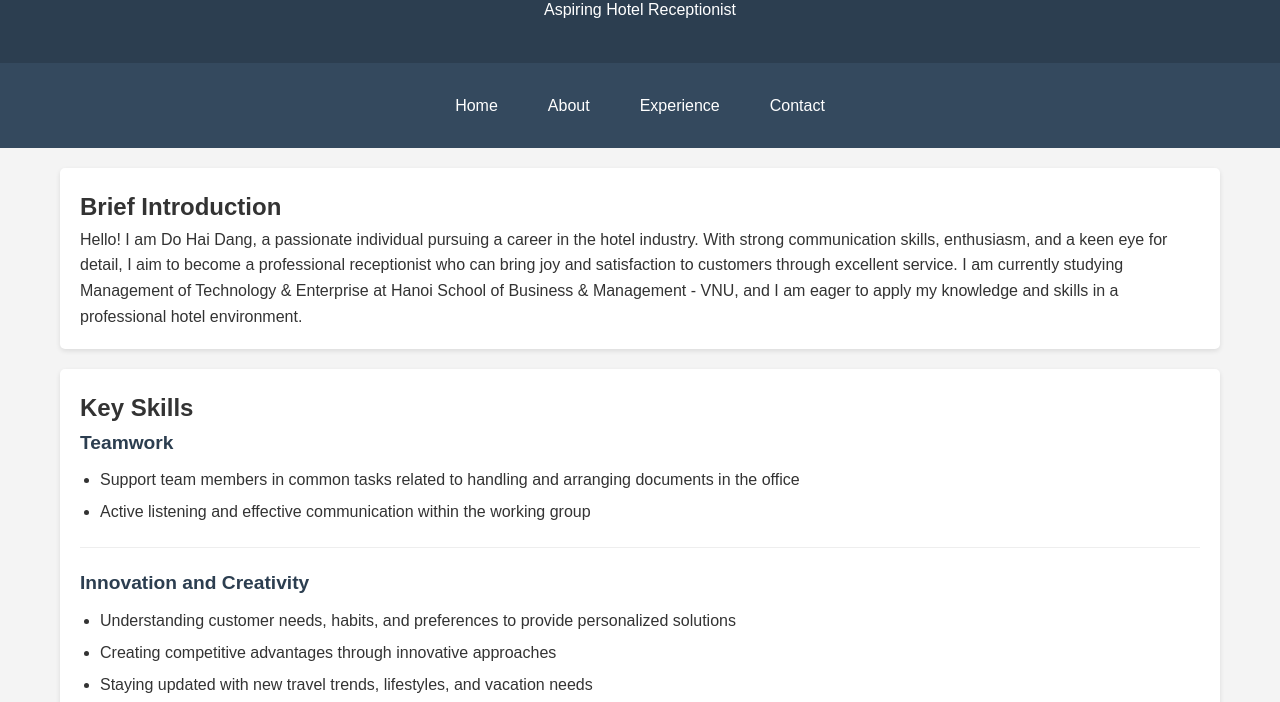
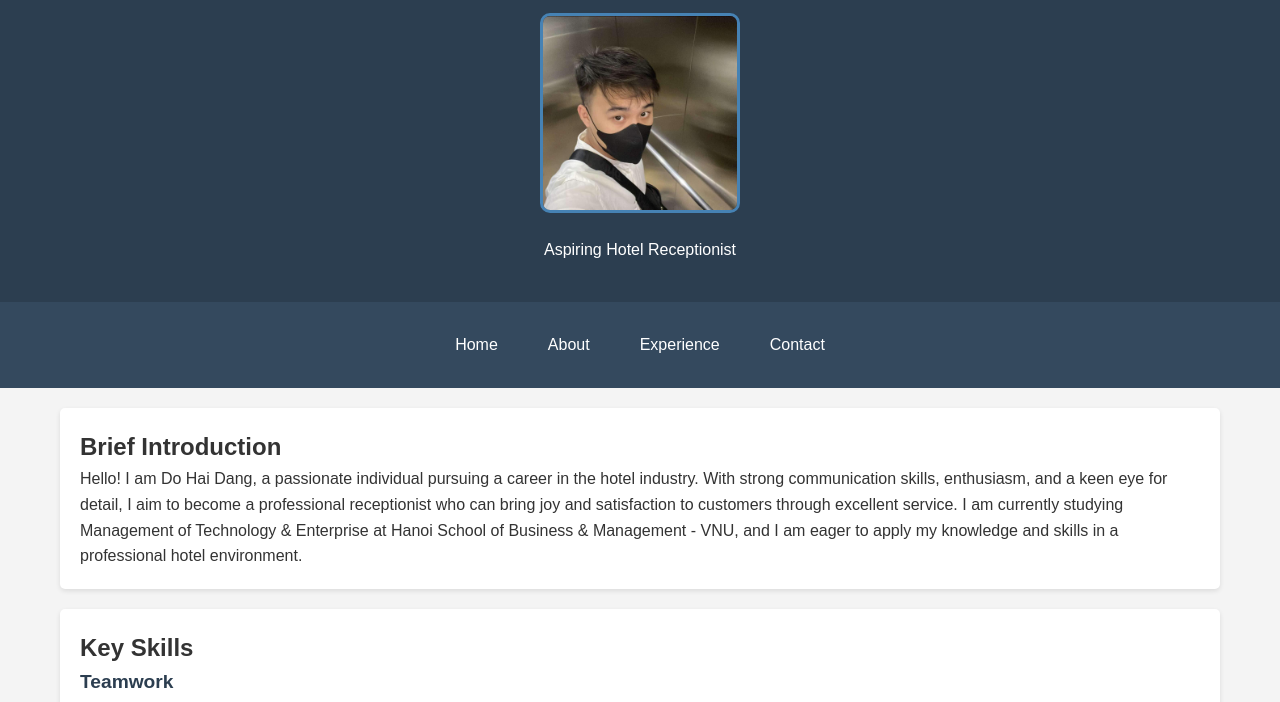
Before and after one commit to ngohaidang03/haidangngo, a plain HTML site: page index.html in a window 1280 px wide. Shown: the part 94-796 px from the top of the page. Drawn offline with Linux system fonts and the light colour scheme.

Commit message:
thêm avatar

```diff
--- a/index.html
+++ b/index.html
@@ -10,6 +10,8 @@
     <header>
         <div class="container">
             <h1>Do Hai Dang</h1>
+            <img src="images/profile.jpg" alt="Do Hai Dang
+            " class="profile-img" style="width: 200px; height: auto; margin: 1rem 0; border-radius: 10px; border: 3px solid #4682b4;">
             <p>Aspiring Hotel Receptionist</p>
         </div>
     </header>
```
Also changed, not shown: images/profile.jpg (added).
